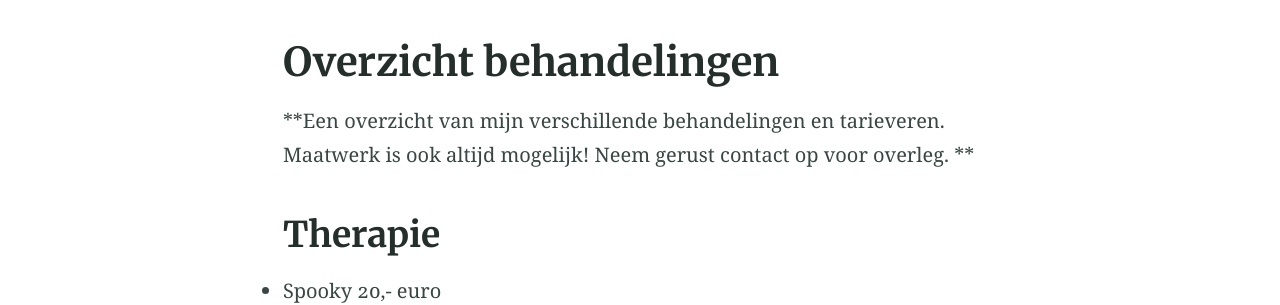
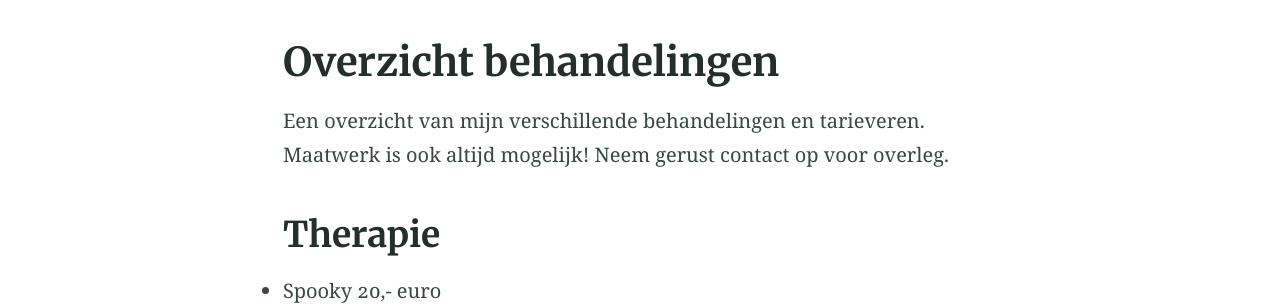
Before and after one commit to dokteranders/dokteranders.com, a Jekyll site: the page built from behandelingen.md, in a window 1280 px wide. Shown: the part 424-729 px from the top of the page. Built offline with Jekyll 4.4.1, drawn with Linux system fonts in a browser that asks for light colours.

```diff
--- a/behandelingen.md
+++ b/behandelingen.md
@@ -3,19 +3,20 @@ title: Overzicht behandelingen
 feature_image: "https://picsum.photos/2560/600?image=894"
 aside: false
 ---
-**Een overzicht van mijn verschillende behandelingen en tarieveren. Maatwerk is ook altijd mogelijk! Neem gerust contact op voor overleg.
-**
+
+Een overzicht van mijn verschillende behandelingen en tarieveren. Maatwerk is ook altijd mogelijk! Neem gerust contact op voor overleg.
+
 ## Therapie
 
-* Spooky                20,- euro
-* Multiwave Oscilator   20,- euro
-* Etc etc               20,- euro
+* Spooky                  20,- euro
+* Multiwave Oscilator     20,- euro
+* Etc etc                 20,- euro
 
 ## Supplementen
 
-* Spooky                20,- euro
-* Multiwave Oscilator   20,- euro
-* Etc etc               20,- euro
+* Spooky                  20,- euro
+* Multiwave Oscilator     20,- euro
+* Etc etc                 20,- euro
 
 Interesse of vragen? Neem dan direct contact op:
 {% include button.html text="Contact" link="/contact/" %}
```
